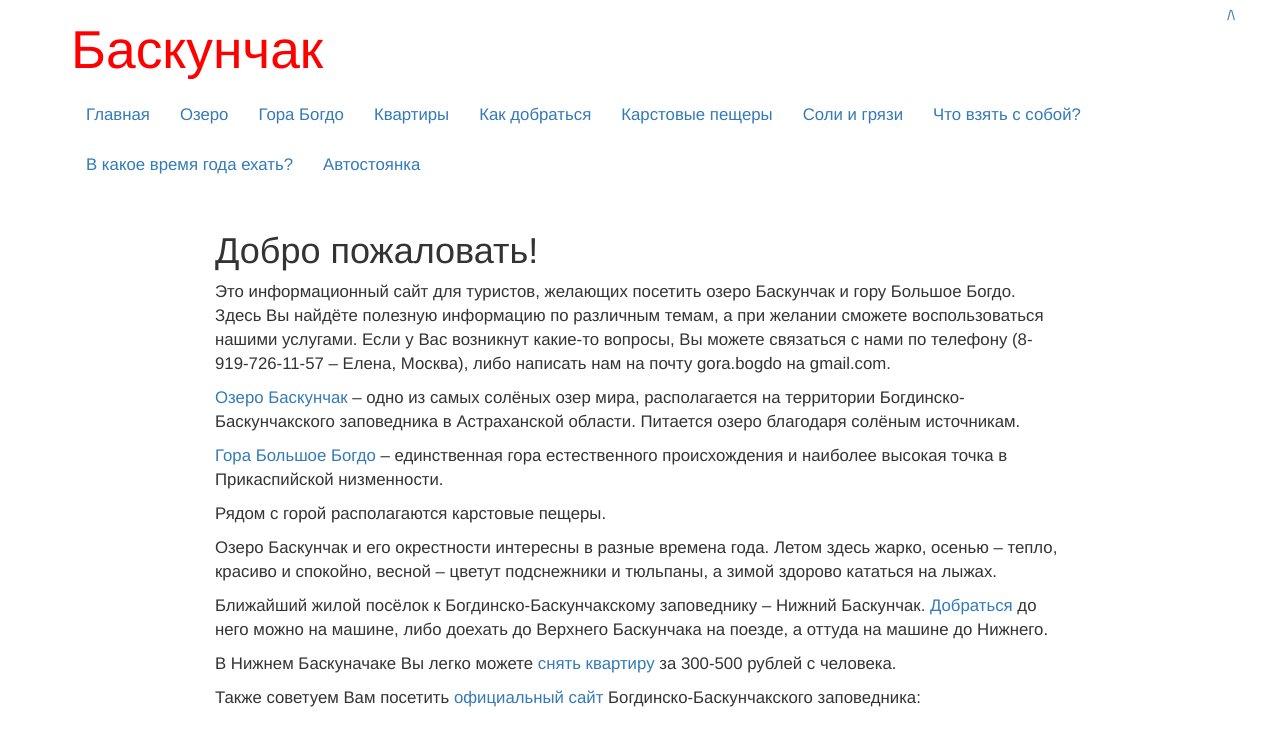
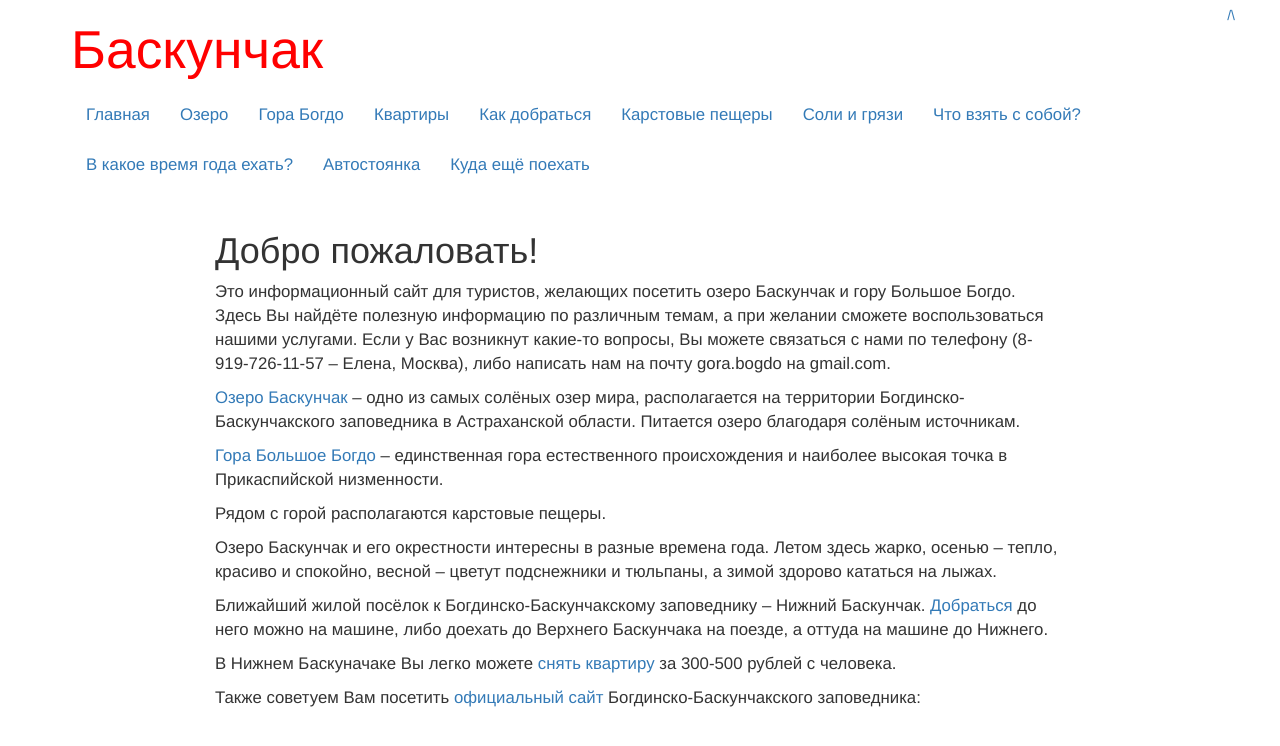
Before and after one commit to Baskunchak/baskunchak.github.io, a Jekyll site: the page built from index.md, in a window 1280 px wide. Shown: the top 746 px of the page. Built offline with Jekyll 4.4.1, drawn with Linux system fonts in a browser that asks for light colours.

Commit message:
Update default.html

```diff
--- a/_layouts/default.html
+++ b/_layouts/default.html
@@ -31,6 +31,7 @@
             <li><a href="stuff.html">Что взять с собой?</a></li>
             <li><a href="season.html">В какое время года ехать?</a></li>
             <li><a href="auto.html">Автостоянка</a></li>
+            <li><a href="where.html">Куда ещё поехать</a></li>
           </ul>
         </nav>
       </div>
```
